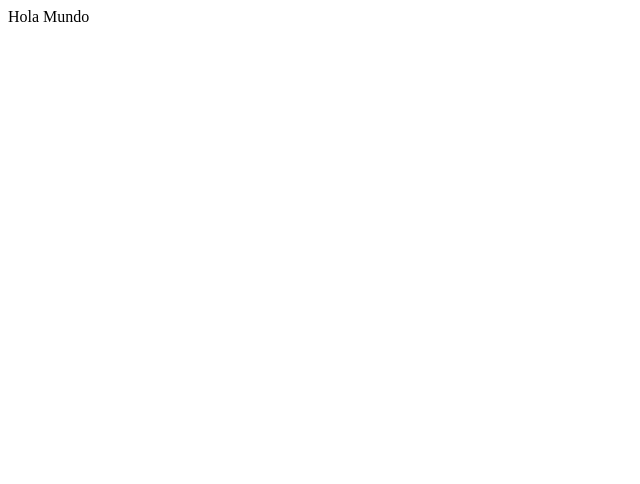
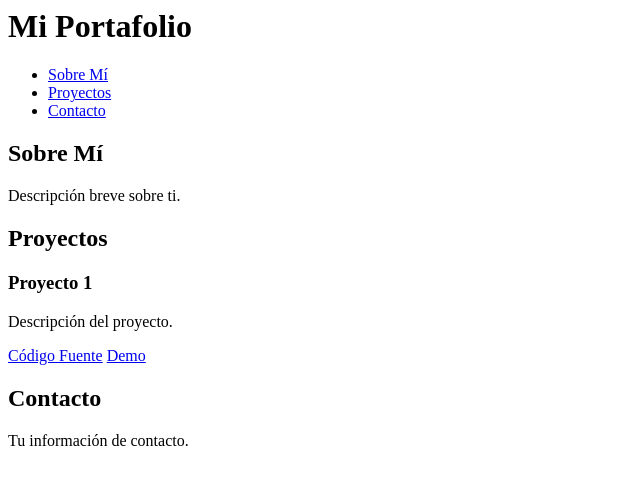
Before and after one commit to davidartacho/davidartacho.github.io, a plain HTML site: page index.html in a window 1280 px wide. Shown: the whole page, without its empty margins (0-640 px from the left). Drawn offline with Linux system fonts and the light colour scheme.

Commit message:
Update index.html

```diff
--- a/index.html
+++ b/index.html
@@ -1 +1,38 @@
-Hola Mundo
+<html lang="en">
+<head>
+    <meta charset="UTF-8">
+    <meta name="viewport" content="width=device-width, initial-scale=1.0">
+    <title>Mi Portafolio</title>
+    <link rel="stylesheet" href="styles.css">
+</head>
+<body>
+    <header>
+        <h1>Mi Portafolio</h1>
+        <nav>
+            <ul>
+                <li><a href="#about">Sobre Mí</a></li>
+                <li><a href="#projects">Proyectos</a></li>
+                <li><a href="#contact">Contacto</a></li>
+            </ul>
+        </nav>
+    </header>
+    <section id="about">
+        <h2>Sobre Mí</h2>
+        <p>Descripción breve sobre ti.</p>
+    </section>
+    <section id="projects">
+        <h2>Proyectos</h2>
+        <div class="project">
+            <h3>Proyecto 1</h3>
+            <p>Descripción del proyecto.</p>
+            <a href="https://github.com/username/proyecto1">Código Fuente</a>
+            <a href="https://demo.proyecto1.com">Demo</a>
+        </div>
+        <!-- Más proyectos -->
+    </section>
+    <section id="contact">
+        <h2>Contacto</h2>
+        <p>Tu información de contacto.</p>
+    </section>
+</body>
+</html>
```
